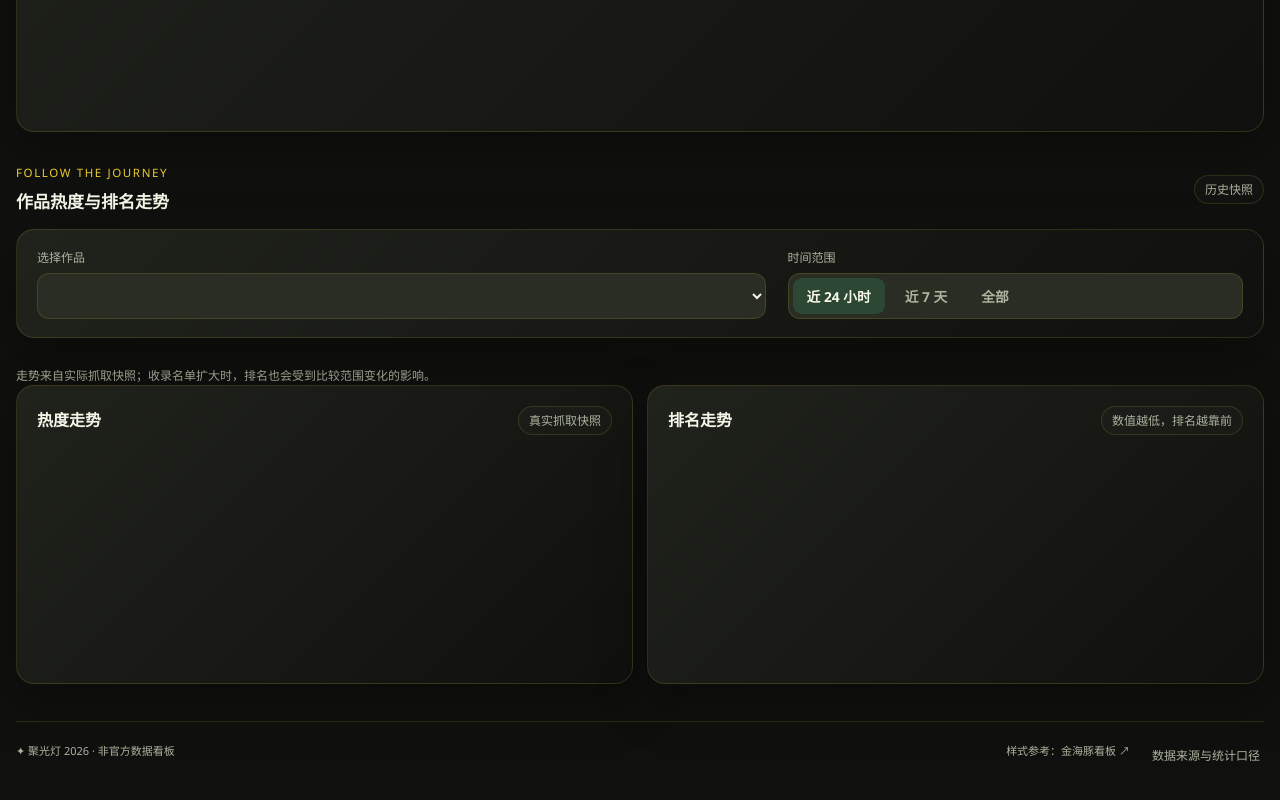
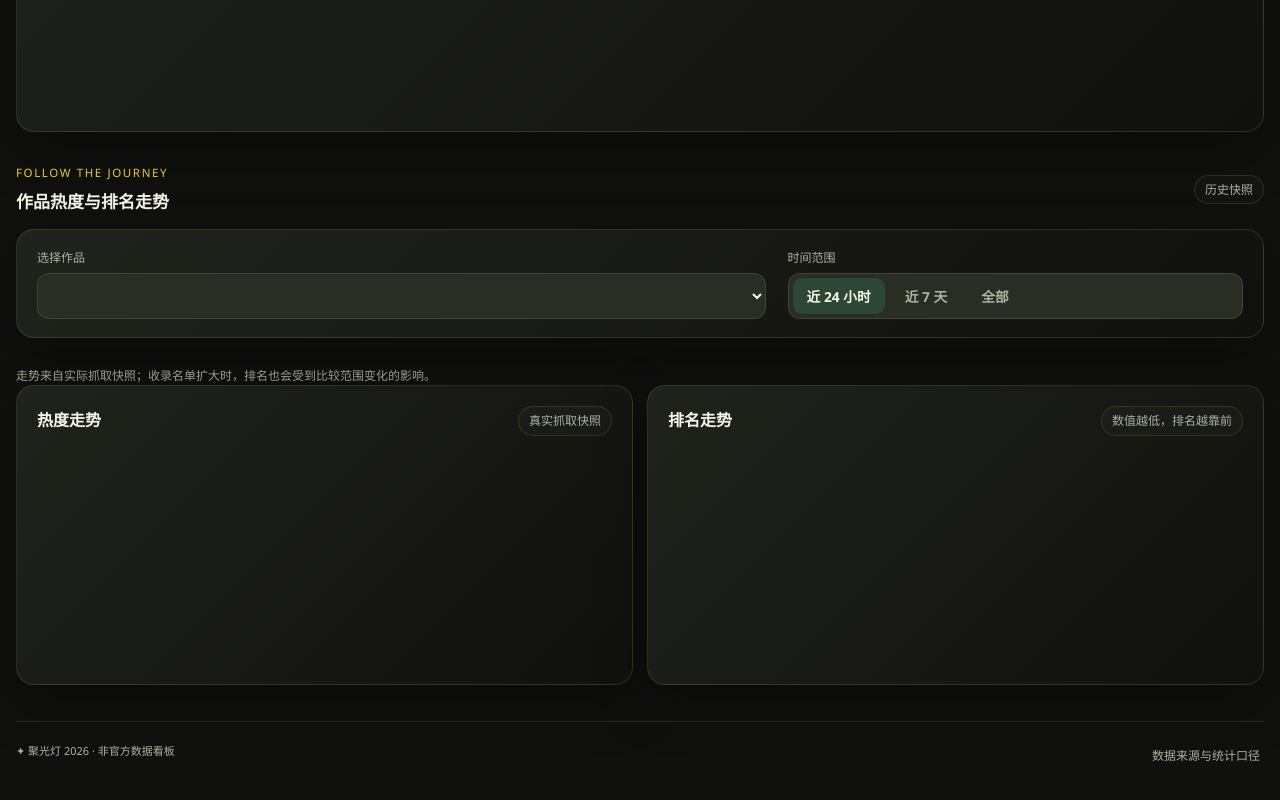
Before and after one commit to lcxFZAC/JGD-Ranking, a website: page index.html in a window 1280 px wide. Shown: the part 1849-2649 px from the top of the page. Drawn offline with Linux system fonts and the light colour scheme.

Commit message:
chore: remove style reference footer link

```diff
--- a/index.html
+++ b/index.html
@@ -87,7 +87,7 @@
         <div class="trend-grid"><article class="card chart-card"><div class="card-head"><h3>热度走势</h3><span class="chip">真实抓取快照</span></div><div id="heatChart" class="svg-chart"></div></article><article class="card chart-card"><div class="card-head"><h3>排名走势</h3><span class="chip">数值越低，排名越靠前</span></div><div id="rankChart" class="svg-chart"></div></article></div>
       </section>
     </main>
-    <footer class="page-footer"><span>✦ 聚光灯 2026 · 非官方数据看板</span><div><a href="https://github.com/lcxFZAC/jinhaitun-ranking" target="_blank" rel="noopener noreferrer">样式参考：金海豚看板 ↗</a><button class="text-button" type="button" id="footerSource">数据来源与统计口径</button></div></footer>
+    <footer class="page-footer"><span>✦ 聚光灯 2026 · 非官方数据看板</span><div><button class="text-button" type="button" id="footerSource">数据来源与统计口径</button></div></footer>
   </div>
   <dialog id="sourceDialog"><div class="dialog-head"><h2>数据来源与统计口径</h2><button type="button" class="theme-toggle" id="closeDialog" aria-label="关闭说明">×</button></div><div id="sourceDetails"></div><p>本看板为非官方作品数据展示，热度排行不代表官方评审、获奖结果或作品质量。</p><a class="btn" href="https://www.taptap.cn/poster/NIKiDS1YShdA" target="_blank" rel="noopener noreferrer">查看官方活动 ↗</a></dialog>
   <noscript><p class="data-notice">请启用 JavaScript 查看和筛选作品。原始数据可从 <a href="./data/latest.json">latest.json</a> 下载。</p></noscript>
```
